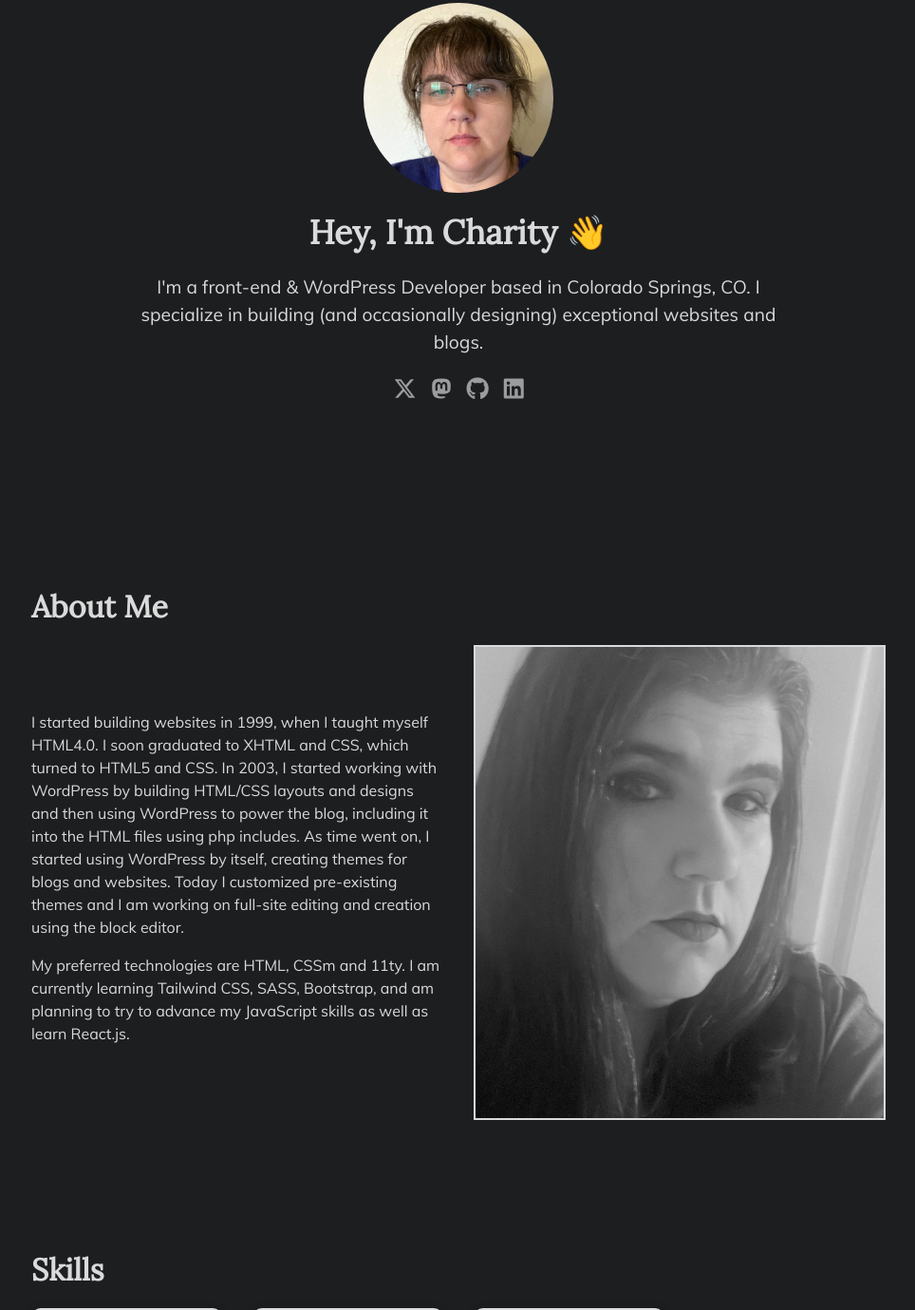
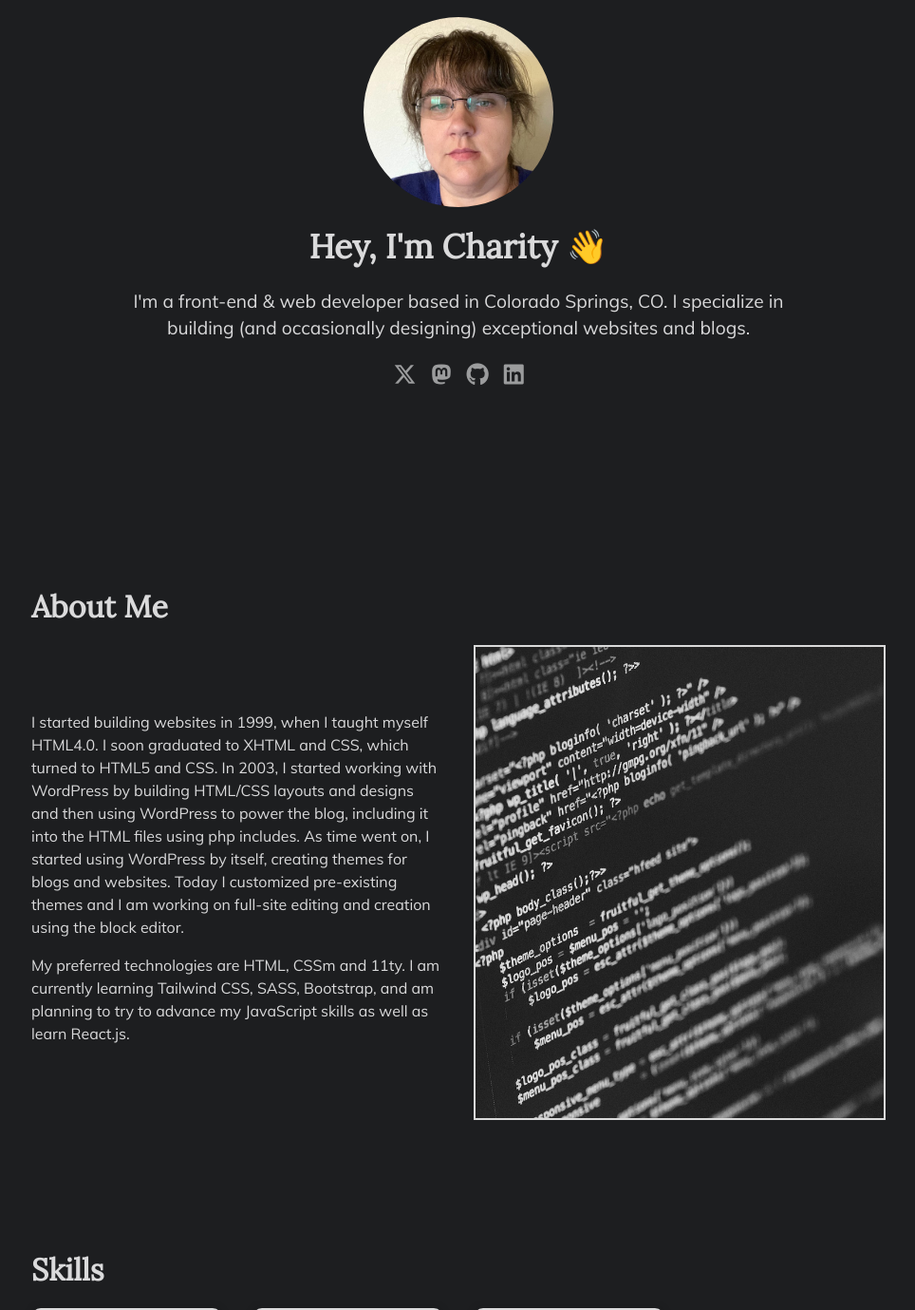
Before and after one commit to charitygamble/cgambledev, an Eleventy site: page src/index.njk in a window 1280 px wide. Shown: the part 209-1588 px from the top of the page at 95% size, without its empty margins (157-1121 px from the left). Built offline with nearby package versions, Linux system fonts and the light colour scheme; Eleventy itself is replaced by a stand-in of ours; files that its build step writes are made by us from their sources; a web font is replaced by a local one.

Commit message:
A few more changes...

```diff
--- a/src/_includes/components/about.njk
+++ b/src/_includes/components/about.njk
@@ -8,7 +8,7 @@
             <p>My preferred technologies are HTML, CSSm and 11ty. I am currently learning Tailwind CSS, SASS, Bootstrap, and am planning to try to advance my JavaScript skills as well as learn React.js.</p>
         </div>
         <div class="about-img">
-            <Image src='/assets/about.jpg' class="profile-img" alt="Charity Gamble" />
+            <Image src='/assets/code.jpg' class="profile-img" alt="Code" />
         </div>
     </div>
 </div>
--- a/src/_includes/components/hero.njk
+++ b/src/_includes/components/hero.njk
@@ -3,7 +3,7 @@
     <div class="hero-text">
         <h1>Hey, I'm Charity 👋</h1>
         <p>
-            I'm a front-end &amp; WordPress Developer based in Colorado Springs, CO. I specialize in building (and occasionally designing) exceptional websites and blogs.
+            I'm a front-end &amp; web developer based in Colorado Springs, CO. I specialize in building (and occasionally designing) exceptional websites and blogs.
         </p>
         <div class="social-icons">
             <a href="https://twitter.com/cgambledev">
```
Also changed, not shown: src/assets/code.jpg (added).
